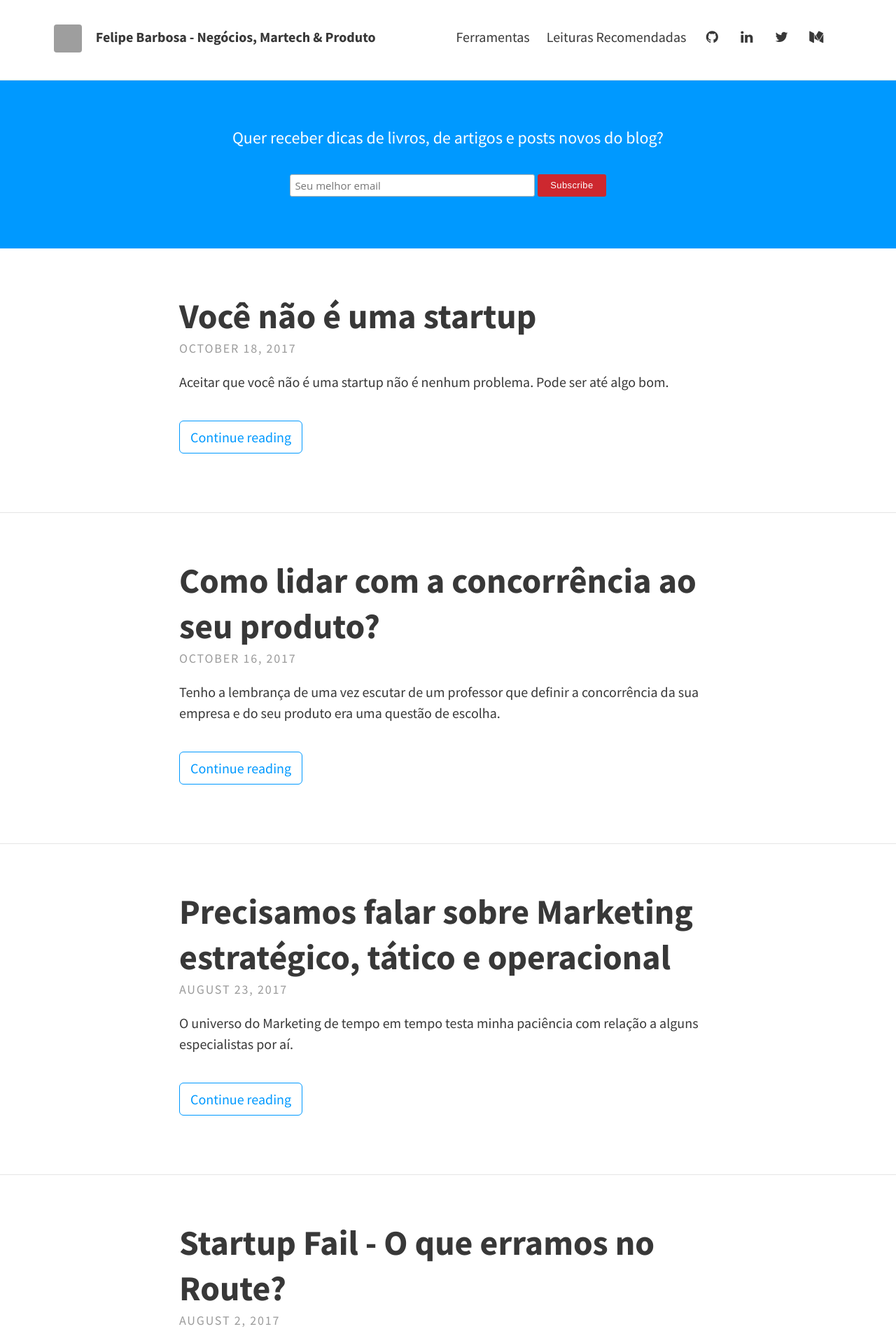
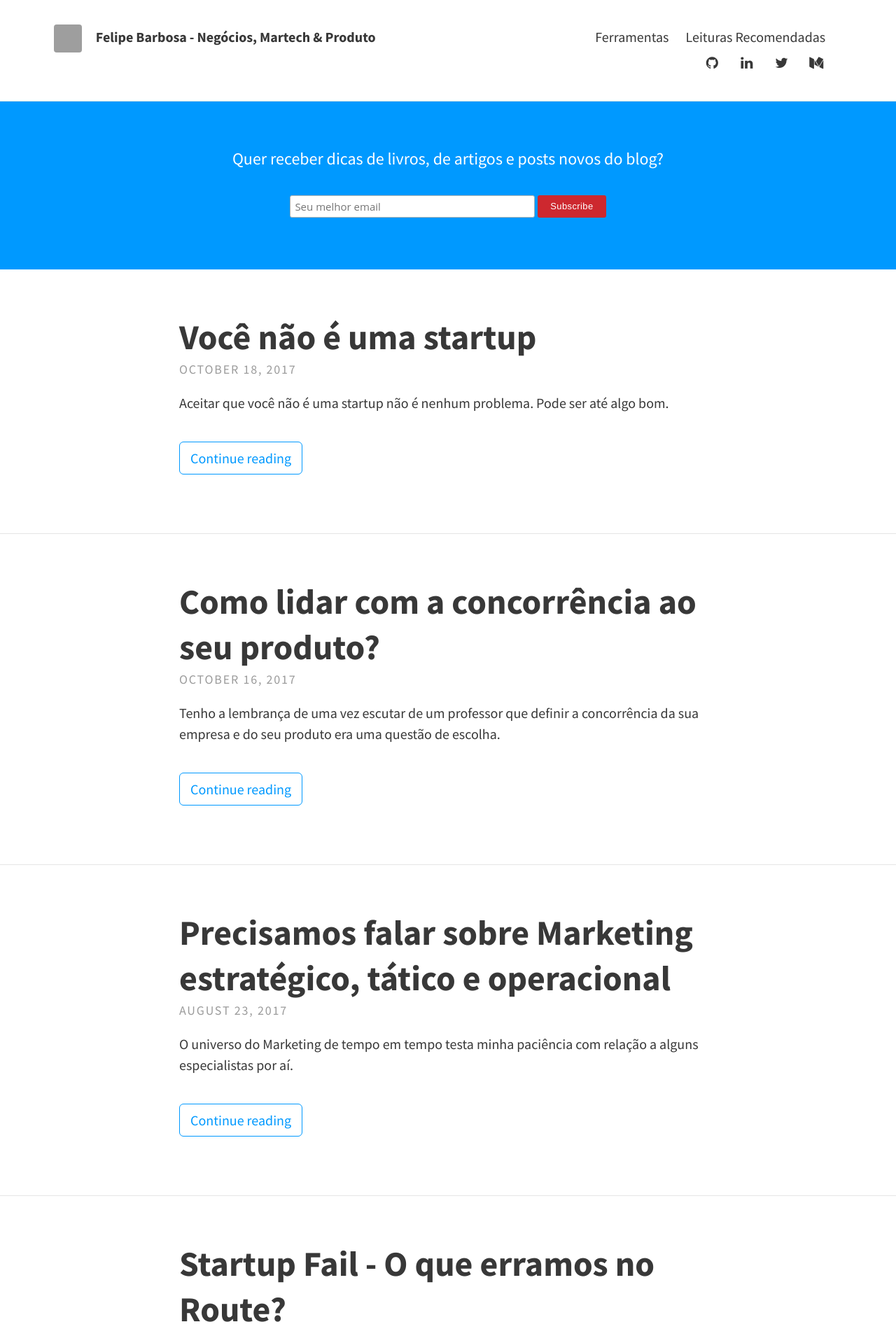
Before and after one commit to felipecbarbosa/felipecbarbosa.github.io, a Jekyll site: the page built from index.html, in a window 1280 px wide. Shown: the top 1909 px of the page at 70% size. Built offline with Jekyll 4.4.1, drawn with Linux system fonts in a browser that asks for light colours; nearby versions of some CDN libraries; the list of posts is cut into pages by our own code; comment, search, counter and statistics services are not loaded; grey boxes are pictures that could not be loaded.

Commit message:
Added style clear both to social icons

```diff
--- a/_includes/header.html
+++ b/_includes/header.html
@@ -24,6 +24,8 @@
 			</li>
 			{% endif %}
 			{% endfor %}
+		</ul>
+		<ul style="clear: both;">
 			<!-- Social icons from Font Awesome, if enabled -->
 			{% include icons.html %}
 		</ul>
```
